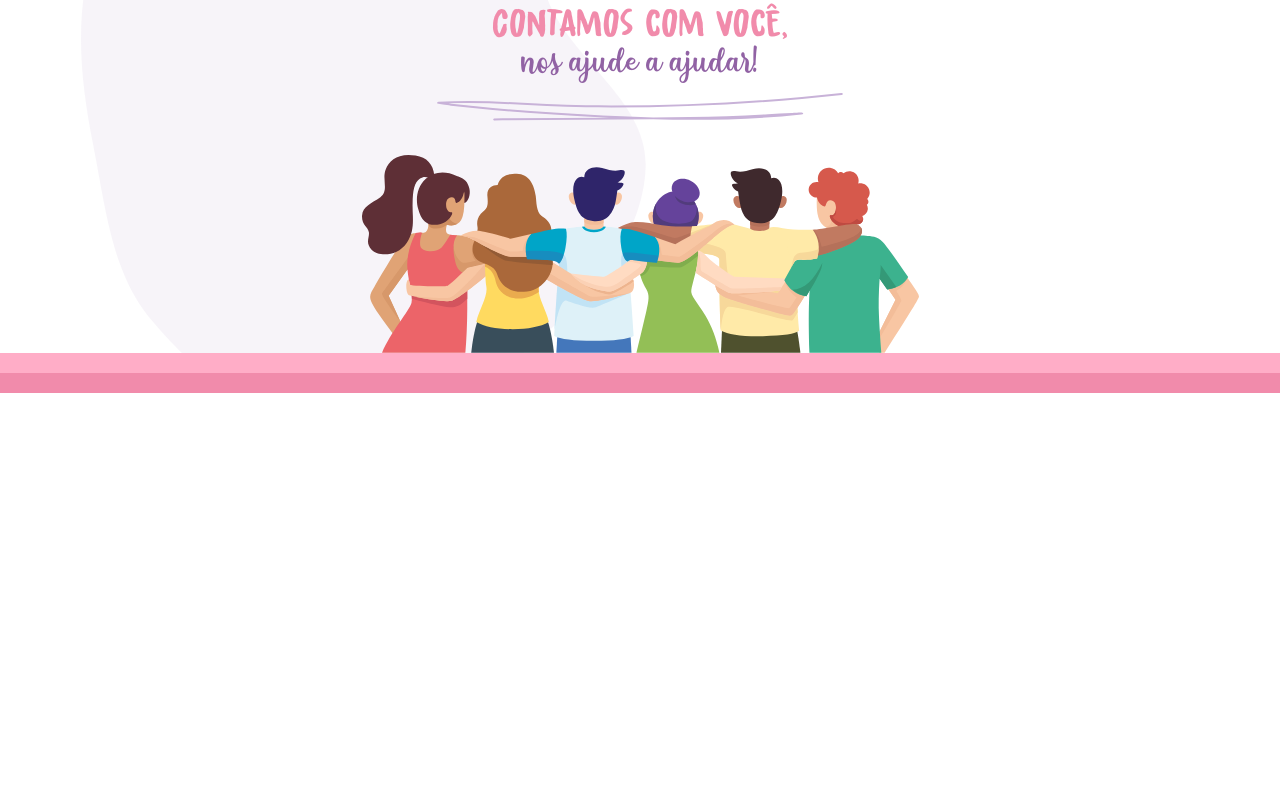
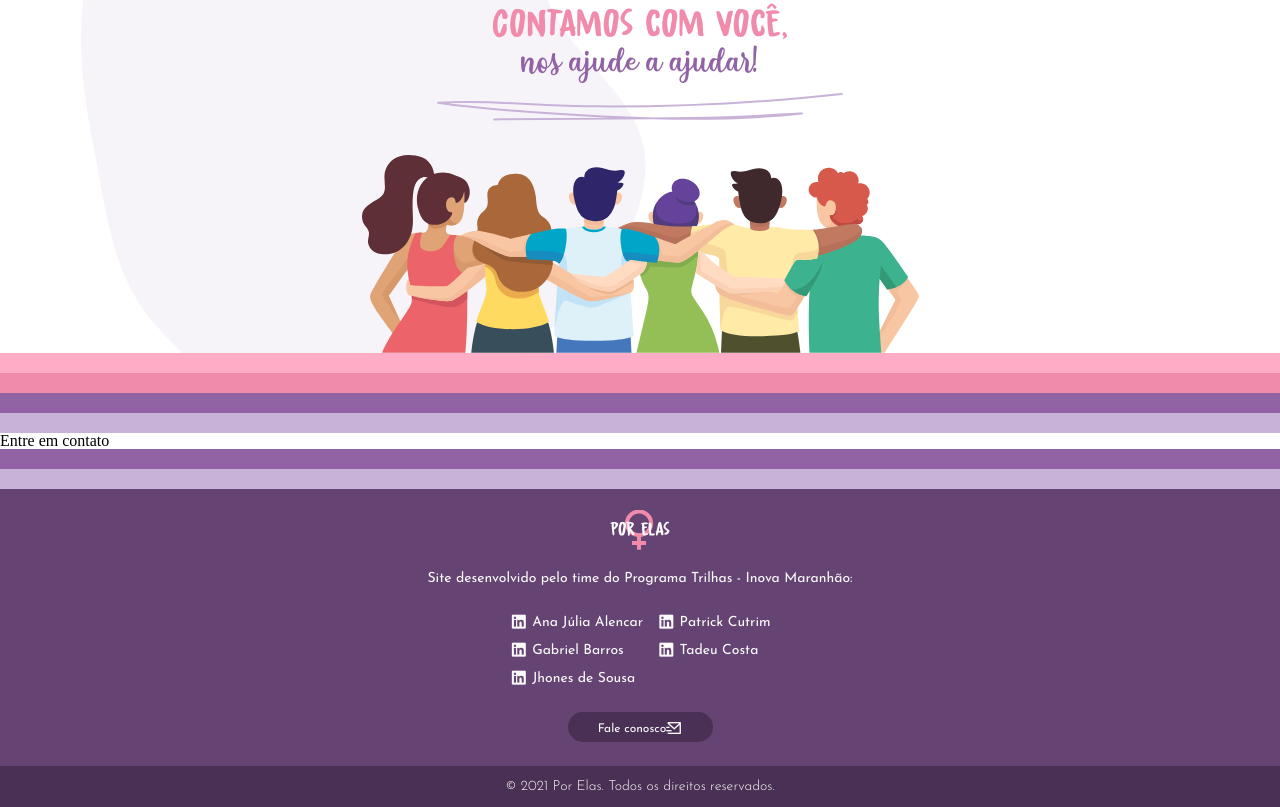
Before and after one commit to gc-barros/por-elas, a plain HTML site: page index.html in a window 1280 px wide. Shown: the part 8676-9483 px from the top of the page. Before the commit the page ends 9069 px from the top, so only its background shows below. Drawn offline with nearby package versions, Linux system fonts and the light colour scheme.

Commit message:
Rodapé responsivo

```diff
--- a/assets/css/relatos/relatos-introducao.css
+++ b/assets/css/relatos/relatos-introducao.css
@@ -3,12 +3,12 @@
     .relatos__introducao {
         font-family: var(--yellosun);
         color: var(--branco);
-        font-size: 18px;
+        font-size: 20px;
         text-align: center;
         margin: auto;
         margin-top: 24px;
         line-height: 1.06;
-        max-width: 264px;
+        max-width: 288px;
         font-weight: 100;
     }
 
@@ -22,7 +22,7 @@
         background-repeat: no-repeat;
         background-position: center;
         background-size: contain;
-        height: 15px;
+        height: 19px;
         margin-top: 16px;
     }
 }
--- /dev/null
+++ b/assets/css/rodape.css
@@ -0,0 +1,109 @@
+@media screen and (min-width: 0) {
+    .sobre__listras.roxas {
+        background-image: url(../../assets/img/listras-roxas.svg);
+    }
+
+    .rodape {
+        background-color: var(--roxo-escuro);
+        font-family: var(--josefin);
+        font-size: 14px;
+        padding-top: 24px;
+        text-align: center;
+        color: var(--branco);
+    }
+
+    .rodape__logo {
+        display: block;
+        margin: auto;
+        margin-bottom: 24px;
+    }
+
+    .rodape__texto {
+        max-width: 264px;
+        margin: auto;
+        line-height: 1.2;
+        font-weight: 400;
+    }
+
+    .rodape__equipe {
+        display: flex;
+        flex-flow: column wrap;
+        align-items: flex-start;
+        justify-content: center;
+        max-width: 135px;
+        margin: 20px auto;
+
+    }
+
+    .rodape__equipe--membro {
+        margin: 6px 0;
+    }
+
+    .rodape__equipe--membro a {
+        text-decoration: none;
+        color: var(--branco);
+        font-weight: regular;
+        transition: .5s ease-in all;
+    }
+
+    .rodape__equipe--membro a:hover {
+        color: var(--rosa-claro);
+    }
+
+     .rodape__equipe--membro a i {
+         vertical-align: bottom;
+         margin-right: 4px;
+         line-height: 16px;
+     }
+
+     .rodape__botao.comoAjudar__lojinha--botao {
+        font-weight: 400;
+        background-color: #4A3054;
+        line-height: 9px;
+        font-size: 12px;
+        width: 145px;
+        height: 30px;
+     }
+
+     .rodape__botao.comoAjudar__lojinha--botao i {
+        vertical-align: bottom;
+     }
+
+     .rodape__endline {
+        background-color: #4A3054;
+        padding: 10px;
+        line-height: 21px;
+        font-weight: 300;
+     }
+}
+
+@media screen and (min-width: 768px) {
+    .rodape__texto {
+        max-width: 432px;
+        margin: auto;
+    }
+
+    .rodape__logo {
+        transform: scale(1.2);
+    }
+
+    .rodape__equipe {
+        display: flex;
+        flex-flow: column wrap;
+        align-items: flex-start;
+        justify-content: center;
+        align-content: space-between;
+        max-width: 261px;
+        max-height: 88px;
+        margin: 20px auto;
+    }
+
+    .rodape__botao.comoAjudar__lojinha--botao {
+        margin: auto;
+        margin-bottom: 24px;
+    }
+}
+
+@media screen and (min-width: 1024px) {
+
+}
--- a/index.html
+++ b/index.html
@@ -16,6 +16,9 @@
 
     <!-- Favicon da página -->
     <link rel="shortcut icon" href="assets/img/favicon.ico" type="image/x-icon">
+
+    <!-- Ícones -->
+    <link href="https://cdn.jsdelivr.net/npm/remixicon@2.5.0/fonts/remixicon.css" rel="stylesheet">
 
     <!-- Folhas de estilo -->
     <link rel="stylesheet" href="assets/css/reset.css">
@@ -49,6 +52,9 @@
     <link rel="stylesheet" href="assets/css/comoAjudar/comoAjudar-cards.css">
     <link rel="stylesheet" href="assets/css/comoAjudar/comoAjudar-highlights.css">
     <link rel="stylesheet" href="assets/css/comoAjudar/comoAjudar-lojinha.css">
+
+    <!-- CSS do rodapé -->
+    <link rel="stylesheet" href="assets/css/rodape.css">
 
     <!-- NÃO ESQUECER: script para corrigir o viewport em dispositivos móveis. -->
     <!-- <script src="assets/js/viewportAdjust.js"></script> -->
@@ -344,6 +350,44 @@
 
     </section>
 
+    <!-- Section 7 | Entre em contato -->
+    <div class="sobre__listras roxas"></div>
+    <section class="contato">
+        Entre em contato
+    </section>
+
+    <!-- Rodapé -->
+    <div class="sobre__listras roxas"></div>
+    <footer class="rodape">
+        <!-- Logo -->
+        <img class="rodape__logo" src="assets/img/logo-1.svg" alt="Logo do Projeto Por Elas">
+        <!-- Texto -->
+        <p class="rodape__texto">Site desenvolvido pelo time do Programa Trilhas - Inova Maranhão:</p>
+        <!-- Equipe -->
+        <ul class="rodape__equipe">
+            <!-- Membros -->
+            <li class="rodape__equipe--membro">
+                <a href="https://www.linkedin.com/in/ana-j%C3%BAlia-alencar/" target="_blank" rel="extenal"><i class="ri-linkedin-box-fill ri-lg"></i>Ana Júlia Alencar</a>
+            </li>
+            <li class="rodape__equipe--membro">
+                <a href="https://www.linkedin.com/in/gabriel-b-526ab7127/" target="_blank" rel="extenal"><i class="ri-linkedin-box-fill ri-lg"></i>Gabriel Barros</a>
+            </li>
+            <li class="rodape__equipe--membro">
+                <a href="https://www.linkedin.com/in/jhones-de-sousa-soares-5229b41a6/" target="_blank" rel="extenal"><i class="ri-linkedin-box-fill ri-lg"></i>Jhones de Sousa</a>
+            </li>
+            <li class="rodape__equipe--membro">
+                <a href="https://www.linkedin.com/in/patrick-moraes-cutrim/" target="_blank" rel="extenal"><i class="ri-linkedin-box-fill ri-lg"></i>Patrick Cutrim</a>
+            </li>
+            <li class="rodape__equipe--membro">
+                <a href="https://www.linkedin.com/in/tadeu-costa-vi%C3%A9gas-8499a41b0/" target="_blank" rel="extenal"><i class="ri-linkedin-box-fill ri-lg"></i>Tadeu Costa</a>
+            </li>
+        </ul>
+        <!-- Botão -->
+        <a class="rodape__botao comoAjudar__lojinha--botao" href="mailto:gc.barros81@gmail.com,anajuliamoraisribeiro@gmail.com,mynamejhones@gmail.com,patrickmoraescutrim@gmail.com,tadeucosta@acad.ifma.edu.br">Fale conosco<i class="ri-mail-send-line ri-lg"></i></a>
+        <!-- Endline -->
+        <p class="rodape__endline">&copy; 2021 Por Elas. Todos os direitos reservados.</p>
+    </footer>
+
     <script src="assets/js/share.js"></script>
 </body>
 </html>
```
Also changed, not shown: assets/img/listras-roxas.svg (added), assets/img/logo-1.svg (added).
